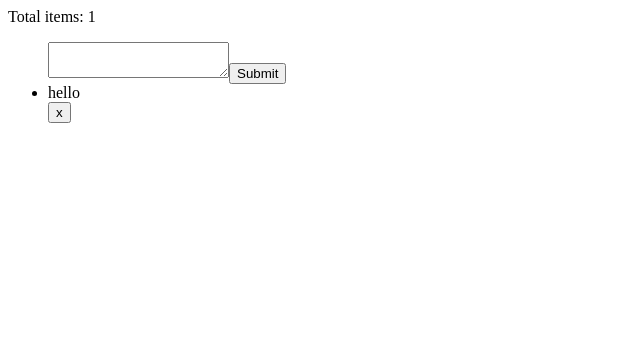
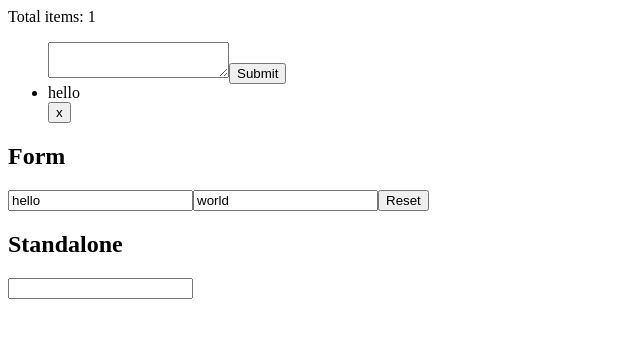
Before and after one commit to Antonrostov/hookmaster, a Next.js app: page / in a window 1280 px wide. Shown: the top 338 px of the page, without its empty margins (0-640 px from the left). Built offline with nearby package versions, Linux system fonts and the light colour scheme.

Commit message:
Add magic form component with custom hooks

```diff
--- /dev/null
+++ b/components/Form/FormUtils.jsx
@@ -0,0 +1,27 @@
+import React, { useContext, useState } from "react";
+export const FormContext = React.createContext();
+export function useChangeHandler(props) {
+  const context = useContext(FormContext);
+  if (typeof context === "undefined") {
+    const [state, setState] = useState("");
+    return {
+      onChange(e) {
+        setState(e.target.value);
+        if (typeof props.onChange === "function") {
+          props.onChange(e);
+        }
+      },
+      value: state
+    };
+  } else {
+    if (typeof props.name === "undefined") {
+      throw new Error("You must supply a 'name' prop if you are using <Form>");
+    }
+    return {
+      onChange(e) {
+        context.onChange(e);
+      },
+      value: context.data[props.name] || ""
+    };
+  }
+}
--- /dev/null
+++ b/components/Form/index.jsx
@@ -0,0 +1,34 @@
+import React, { useState, useEffect, useRef } from "react";
+import { FormContext } from "./FormUtils";
+export default function Form(props) {
+  const isInitialMount = useRef(true);
+  const [state, setState] = useState(props.data || {});
+  const context = {
+    data: state,
+    onChange: onChange
+  };
+  function onChange(e) {
+    const { name, value } = e.target;
+    setState({
+      ...state,
+      [name]: value
+    });
+  }
+  function onReset() {
+    setState({});
+  }
+  useEffect(() => {
+    if (isInitialMount.current) {
+      isInitialMount.current = false;
+    } else {
+      props.onChange(state);
+    }
+  });
+  return (
+    <FormContext.Provider value={context}>
+      <form onChange={onChange} onReset={onReset}>
+        {props.children}
+      </form>
+    </FormContext.Provider>
+  );
+}
--- /dev/null
+++ b/components/FormInput/index.jsx
@@ -0,0 +1,5 @@
+import { useChangeHandler } from "../Form/FormUtils";
+export default function FormInput(props) {
+  const { onChange, value } = useChangeHandler(props);
+  return <input {...props} onChange={onChange} value={value} />;
+}
--- a/pages/index.jsx
+++ b/pages/index.jsx
@@ -1,10 +1,34 @@
 import EditableList from "components/EditableList";
 import GlanceItems from "components/GlanceItems";
+import Form from "components/Form";
+import FormInput from "components/FormInput";
 export default function AgendaPage() {
+  const initialState = {
+    one: "hello",
+    two: "world"
+  };
+  function onChange(state) {
+    console.log("form", state);
+  }
+  function standaloneOnChange(e) {
+    console.log("standalone", e.target.value);
+  }
   return (
     <div>
       <GlanceItems />
       <EditableList />
+      <div>
+        <h2>Form</h2>
+        <Form onChange={onChange} data={initialState}>
+          <FormInput name="one" />
+          <FormInput name="two" />
+          <button type="reset">Reset</button>
+        </Form>
+      </div>
+      <div>
+        <h2>Standalone</h2>
+        <FormInput onChange={standaloneOnChange} />
+      </div>
     </div>
   );
 }
```
